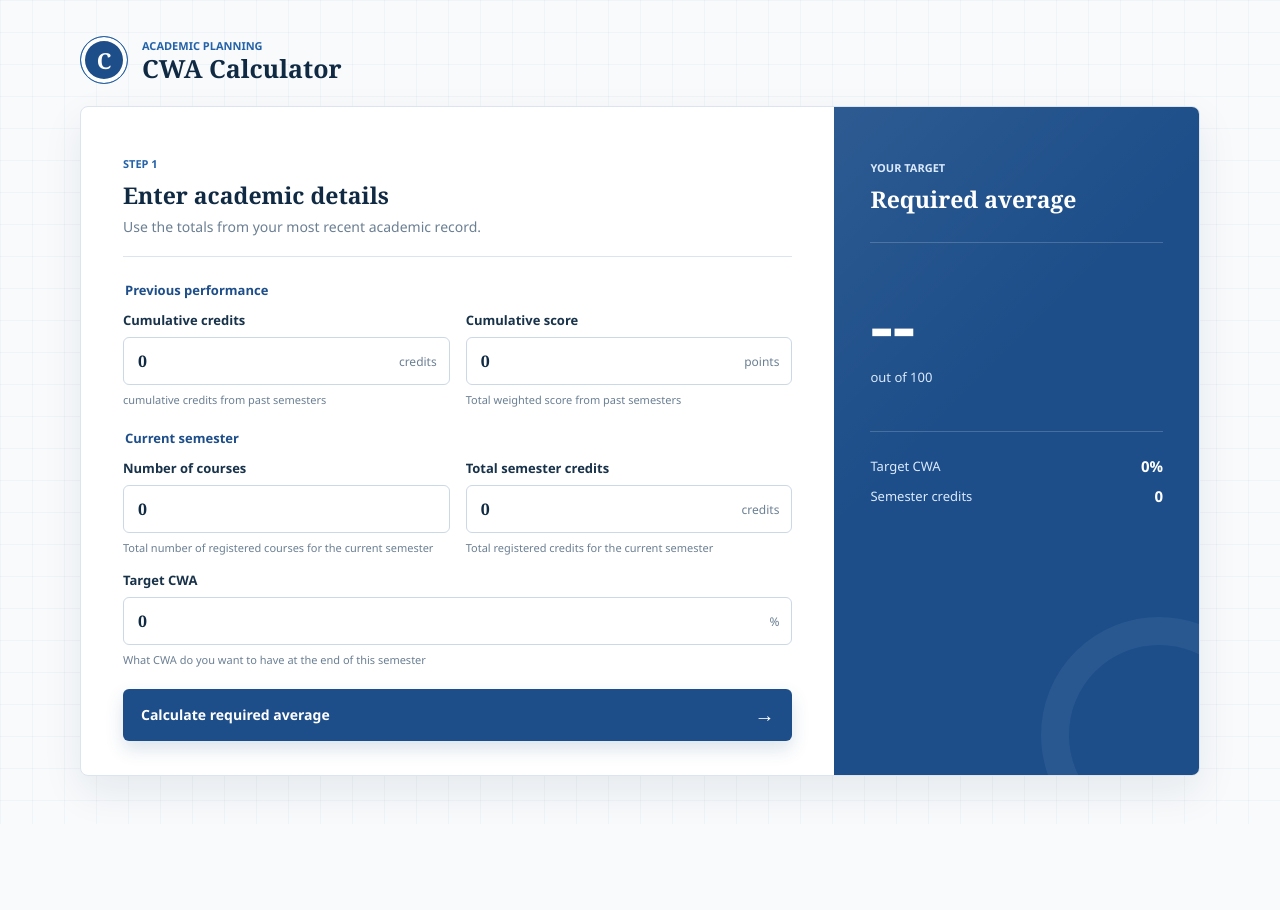
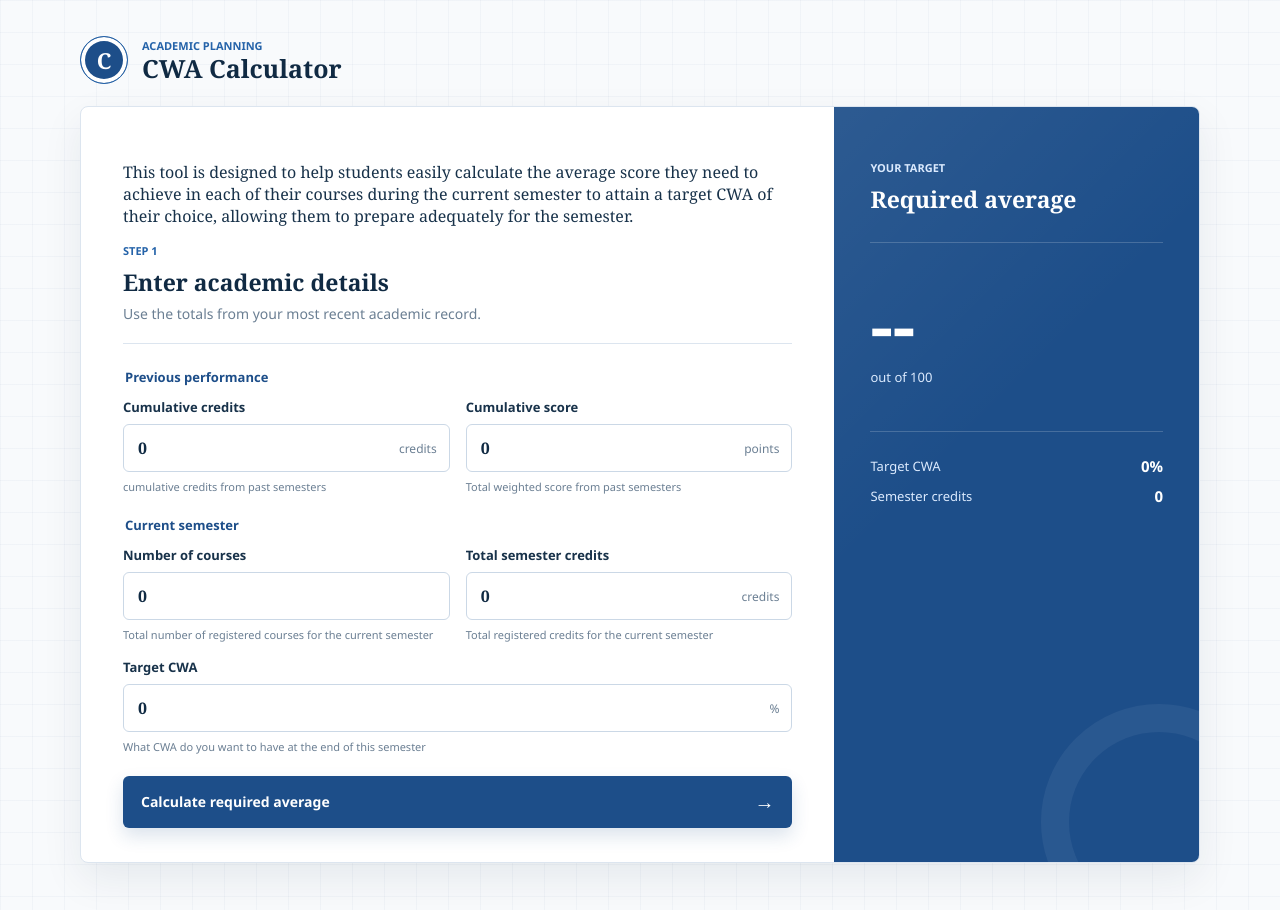
Before and after one commit to ampomahmichael321/cwa_calculator, a plain HTML site: page index.html in a window 1280 px wide. Before the commit the page ends 824 px from the top, so only its background shows below. Drawn offline with Linux system fonts and the light colour scheme.

Commit message:
added a description to the app

```diff
--- a/index.html
+++ b/index.html
@@ -21,6 +21,13 @@
       <section class="calculator" aria-labelledby="calculator-title">
         <div class="form-panel">
           <div class="section-heading">
+            <p>
+              This tool is designed to help students easily calculate the
+              average score they need to achieve in each of their courses during
+              the current semester to attain a target CWA of their choice,
+              allowing them to prepare adequately for the semester.
+            </p>
+
             <p class="step-label">Step 1</p>
             <h2 id="calculator-title">Enter academic details</h2>
             <p>Use the totals from your most recent academic record.</p>
```
